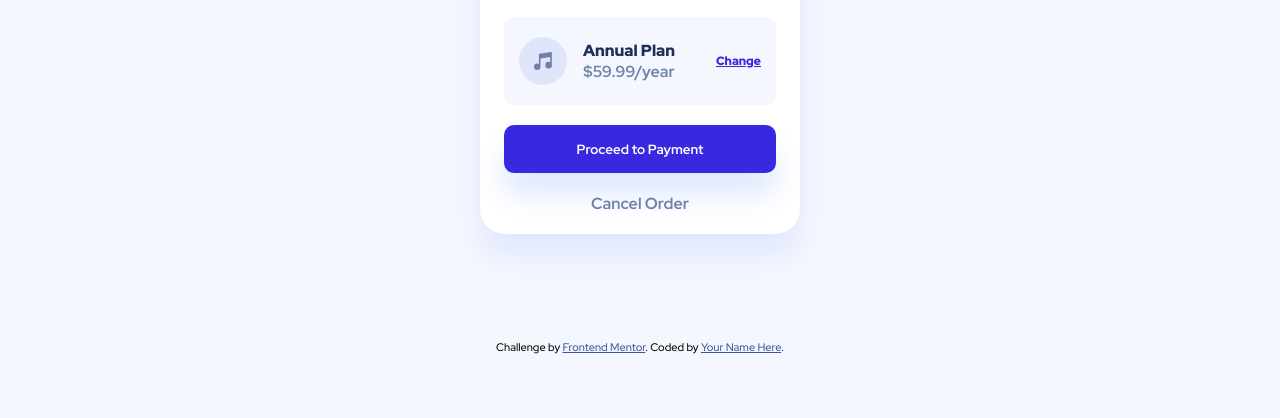
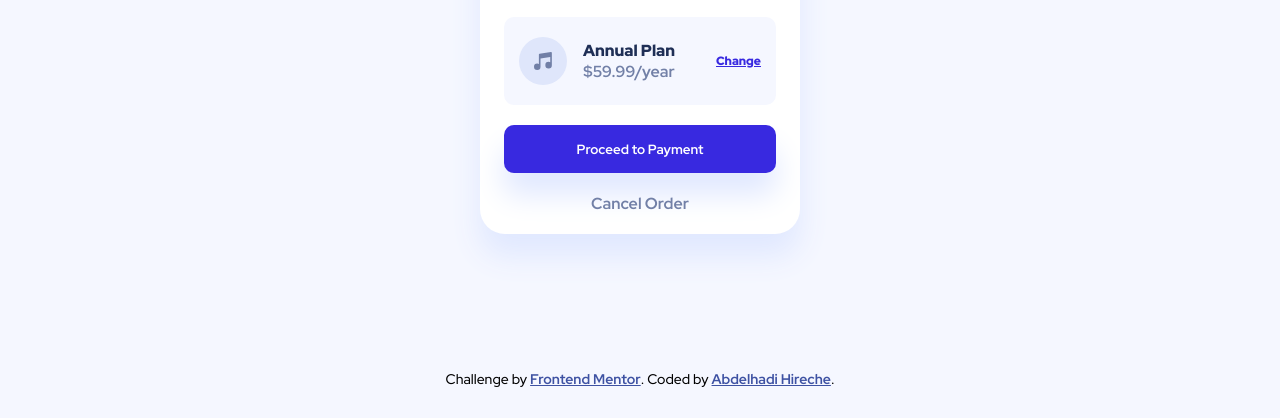
Before and after one commit to aeh1707/order-summary-component-main, a plain HTML site: page index.html in a window 1280 px wide. Shown: the part 420-838 px from the top of the page. Before the commit the page ends 800 px from the top, so only its background shows below. Drawn offline with Linux system fonts and the light colour scheme.

Commit message:
Add attribution styles

```diff
--- a/index.html
+++ b/index.html
@@ -15,8 +15,8 @@
 
   <!-- Feel free to remove these styles or customise in your own stylesheet 👍 -->
   <style>
-    .attribution { font-size: 11px; text-align: center; }
-    .attribution a { color: hsl(228, 45%, 44%); }
+    .attribution { font-size: 14px; text-align: center; margin: 30px 20px;}
+    .attribution a { color: hsl(228, 45%, 44%); font-weight: 700;}
   </style>
 </head>
 <body>
@@ -44,13 +44,9 @@
       </div>
     </article>
   </div>
-
-
-
-
   <div class="attribution">
     Challenge by <a href="https://www.frontendmentor.io?ref=challenge" target="_blank">Frontend Mentor</a>.
-    Coded by <a href="#">Your Name Here</a>.
+    Coded by <a href="https://github.com/aeh1707" target="_blank">Abdelhadi Hireche</a>.
   </div>
 </body>
 </html>
```
Also changed, not shown: styles.css (line endings or trailing spaces).
